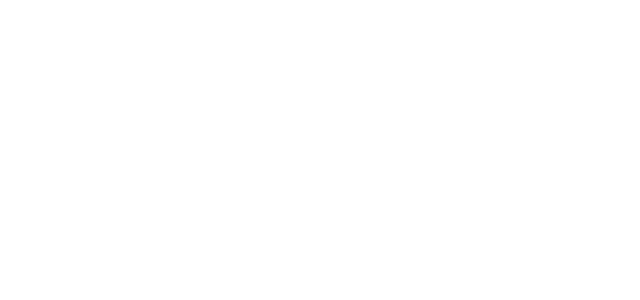
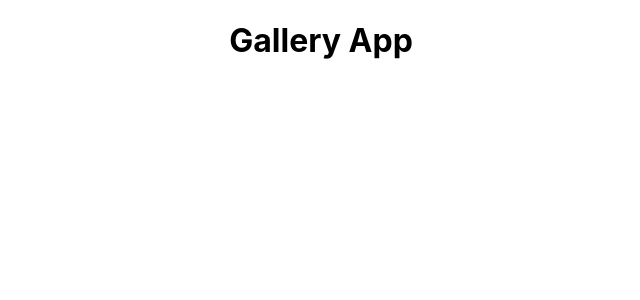
Before and after one commit to StevenRJClarke/Gallery-App, a React (Create React App) app: page / in a window 1280 px wide. Shown: the top 300 px of the page, without its empty margins (319-959 px from the left). Built offline with nearby package versions, Linux system fonts and the light colour scheme.

Commit message:
Added title to <Header/>

```diff
--- a/src/Header.js
+++ b/src/Header.js
@@ -3,7 +3,9 @@
 class Header extends Component {
   render() {
     return (
-      <div></div>
+      <div className="header">
+        <h1 className="logo">Gallery App</h1>
+      </div>
     )
   }
 }
```
